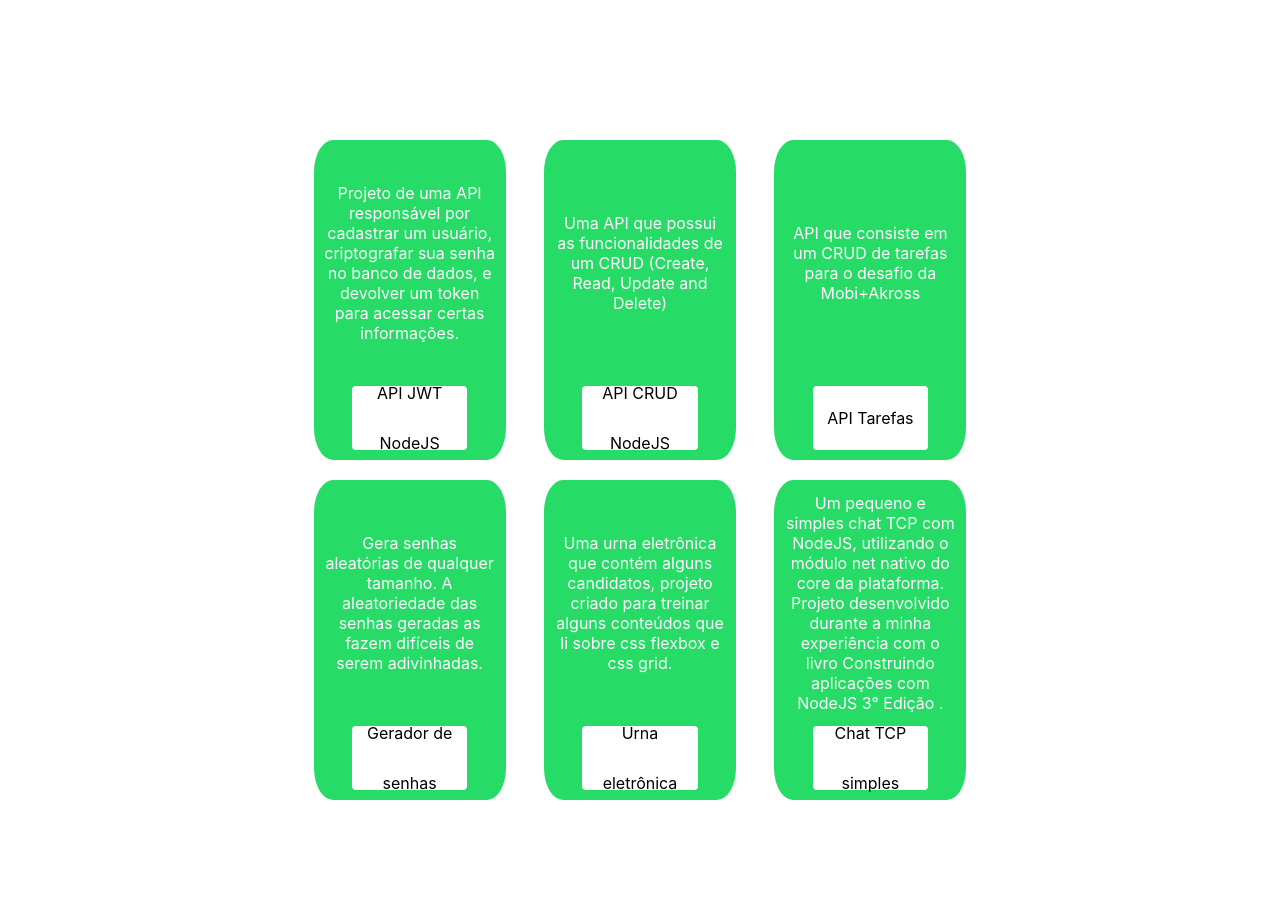
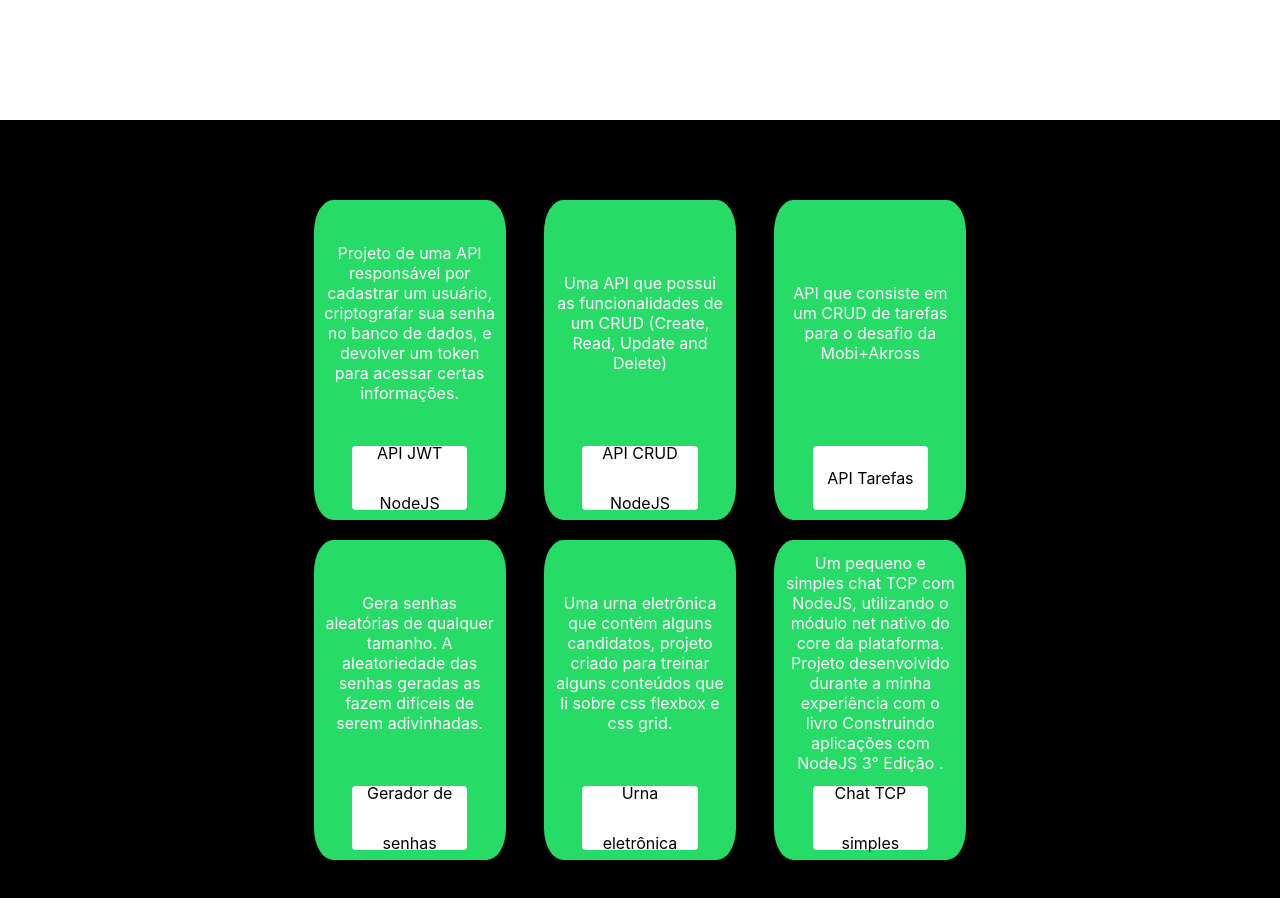
Before and after one commit to arielmell0/arielom.tech, a React (Create React App) app: page / in a window 1280 px wide. Shown: the part 680-1578 px from the top of the page. Before the commit the page ends 1488 px from the top, so only its background shows below. Built offline with nearby package versions, Linux system fonts and the light colour scheme.

Commit message:
feat: container do card ocupando toda a tela

```diff
--- a/src/Components/App/App.js
+++ b/src/Components/App/App.js
@@ -3,6 +3,7 @@ import ProfilePic from '../ProfilePic/ProfilePic';
 import { Container } from '../Container/Container';
 import Resume from '../Resume/Resume';
 import Card from '../Card/Card';
+import { CardContainer } from '../CardContainer.js/CardContainer';
 import './App.css';
 
 function App() {
@@ -16,7 +17,9 @@ function App() {
         <Resume />
       </Container>
 
-      <Card />
+      <CardContainer>
+        <Card />
+      </CardContainer>
     </>
 
   );
--- /dev/null
+++ b/src/Components/CardContainer.js/CardContainer.js
@@ -0,0 +1,11 @@
+import styled from "styled-components"
+
+export const CardContainer = styled.div`
+    display: flex;
+    flex-direction: column;
+    justify-content: center;
+    align-items: center;
+    width: 100vw;
+    height: 100vh;
+    background-color: black;
+`
```
